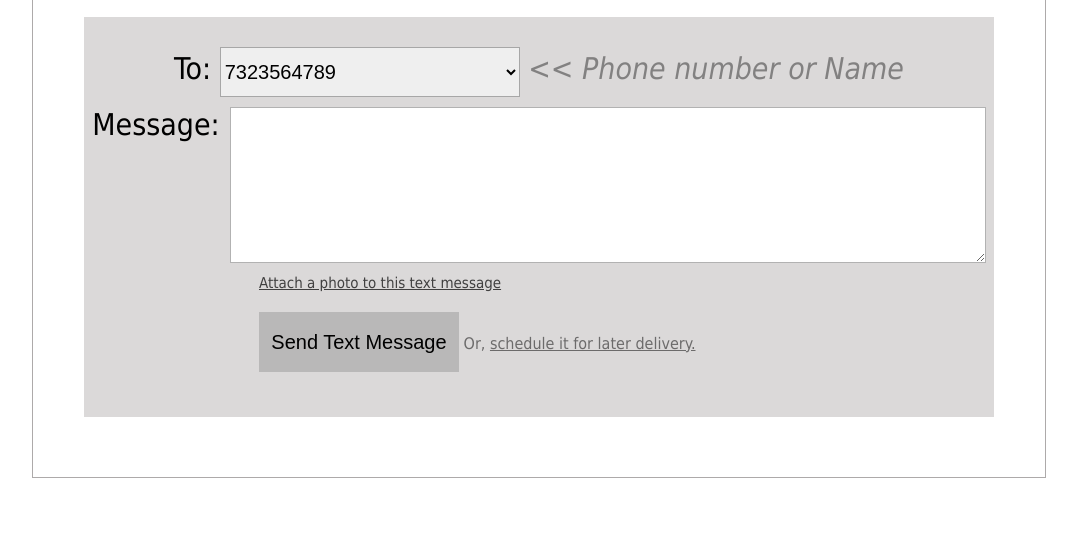
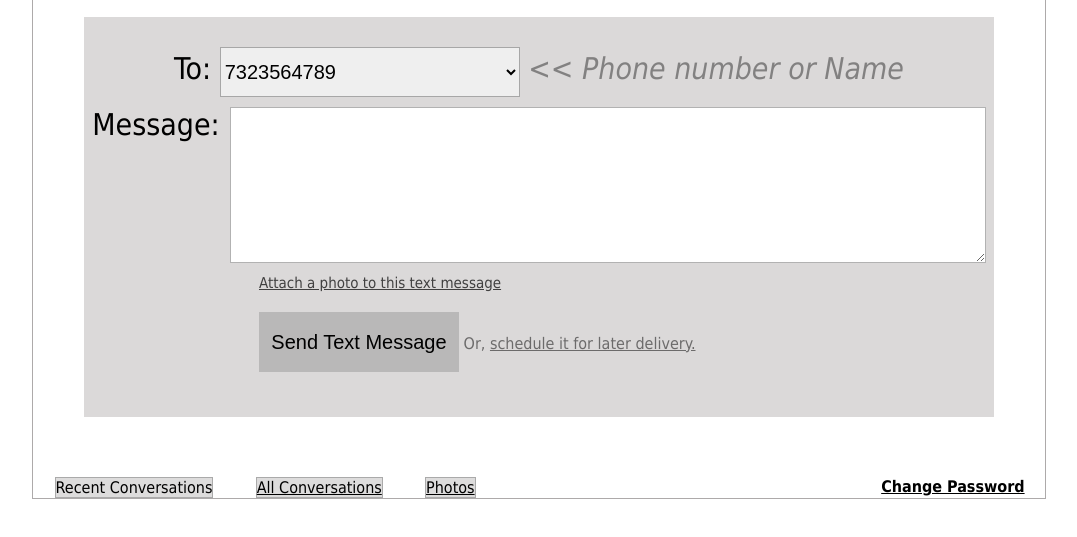
Before and after one commit to seema1611/Assignment2_HTMLCSS_Pratice, a plain HTML site: page Assignment2/Index.html in a window 1280 px wide. Shown: the part 189-726 px from the top of the page, without its empty margins (101-1178 px from the left). Drawn offline with Linux system fonts and the light colour scheme.

Commit message:
[Seema]ADDED: added change password middle line after nav bar

```diff
--- a/Assignment2/Index.html
+++ b/Assignment2/Index.html
@@ -58,6 +58,23 @@
       </div>
 
 
+      <div class="navmain">
+        <div class="navoptions">
+          <div class="recent navoptioncolor">Recent Conversations</div>
+          <div class="all navoptioncolor">
+            <a href="" class="link">All Conversations</a>
+          </div>
+          <div class="photos navoptioncolor">
+            <a href="" class="link">Photos</a>
+          </div>
+          <div></div>
+        </div>
+        <div>
+          <a href="" class="passwordtext"><b>Change Password</b></a>
+        </div>
+      </div>
+
+
     </div>
   </body>
 </html>
--- a/Assignment2/Styles.css
+++ b/Assignment2/Styles.css
@@ -132,3 +132,24 @@ textarea {
 #schedule {
   color: black;
 }
+
+.navmain {
+  width: 100%;
+  display: flex;
+  flex-direction: row;
+  justify-content: space-between;
+}
+.navoptions {
+  display: flex;
+  flex-direction: row;
+  justify-content: space-around;
+  width: 50%;
+}
+.navoptioncolor {
+  background-color: rgb(221, 220, 220);
+  border: 1px solid rgb(170, 170, 170);
+}
+.passwordtext {
+  color: black;
+  margin-right: 20px;
+}
```
